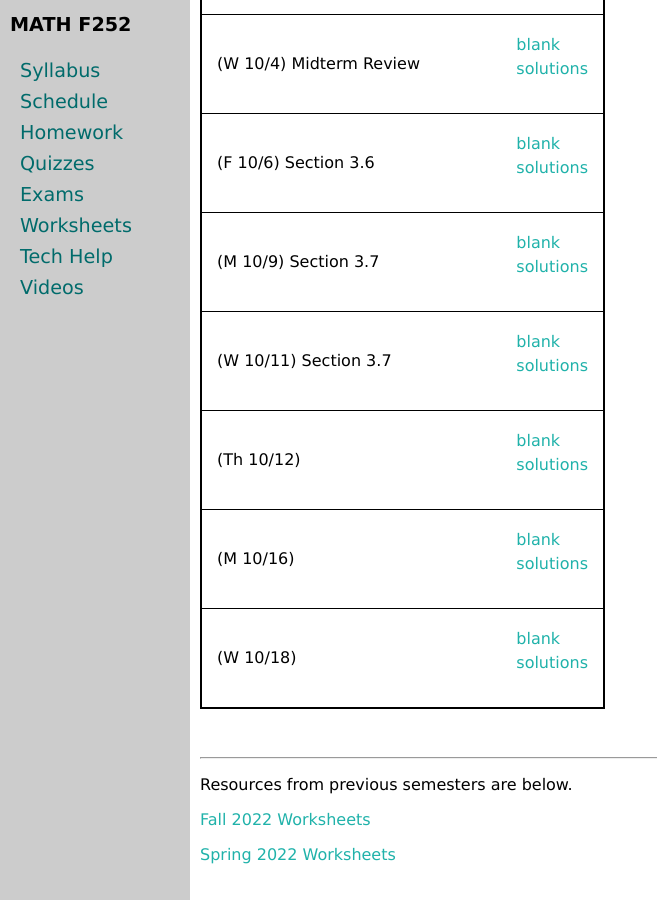
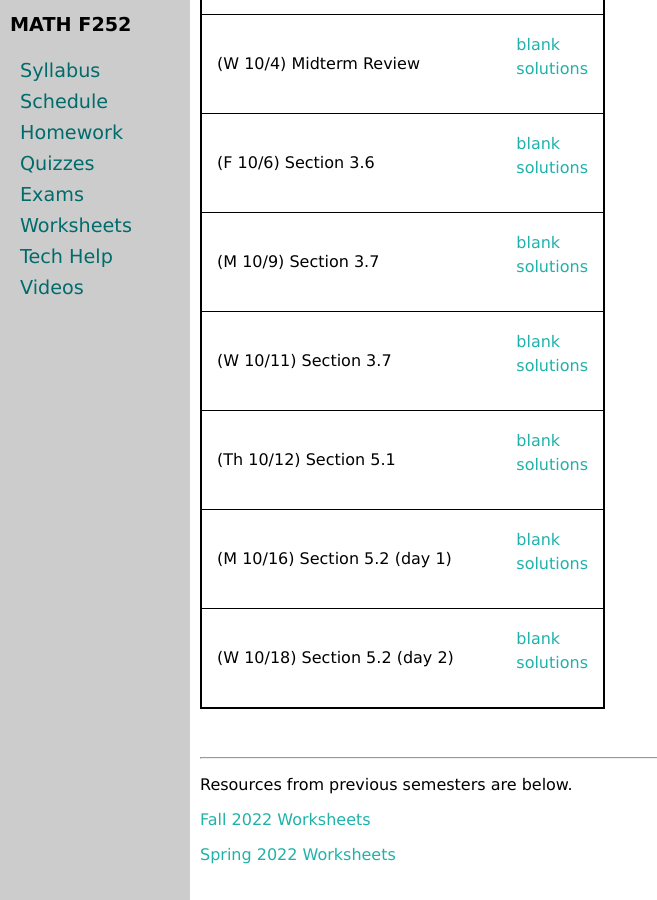
Before and after one commit to uaf-math/calc2, a Jekyll site: the page built from worksheets.md, in a window 1280 px wide and 900 px high, scrolled down 2193 px. Shown: the whole window, without its empty margins (0-657 px from the left). Built offline with Jekyll 4.4.1, drawn with Linux system fonts in a browser that asks for light colours.

Commit message:
Update worksheets.yml

```diff
--- a/_data/worksheets.yml
+++ b/_data/worksheets.yml
@@ -73,12 +73,12 @@ worksheets:
 - name: (W 10/11) Section 3.7
   blank: M252-3-7-extra.pdf
   solutions: M252-3-7-extra-s.pdf
-- name: (Th 10/12)
+- name: (Th 10/12) Section 5.1
   blank: M252-5-1.pdf
   solutions: M252-5-1-ss.pdf
-- name: (M 10/16)
+- name: (M 10/16) Section 5.2 (day 1)
   blank: M252-5-2-a.pdf
   solutions: M252-5-2-a-s.pdf
-- name: (W 10/18)
+- name: (W 10/18) Section 5.2 (day 2)
   blank: M252-5-2-b.pdf
   solutions: M252-5-2-b-s.pdf
```
